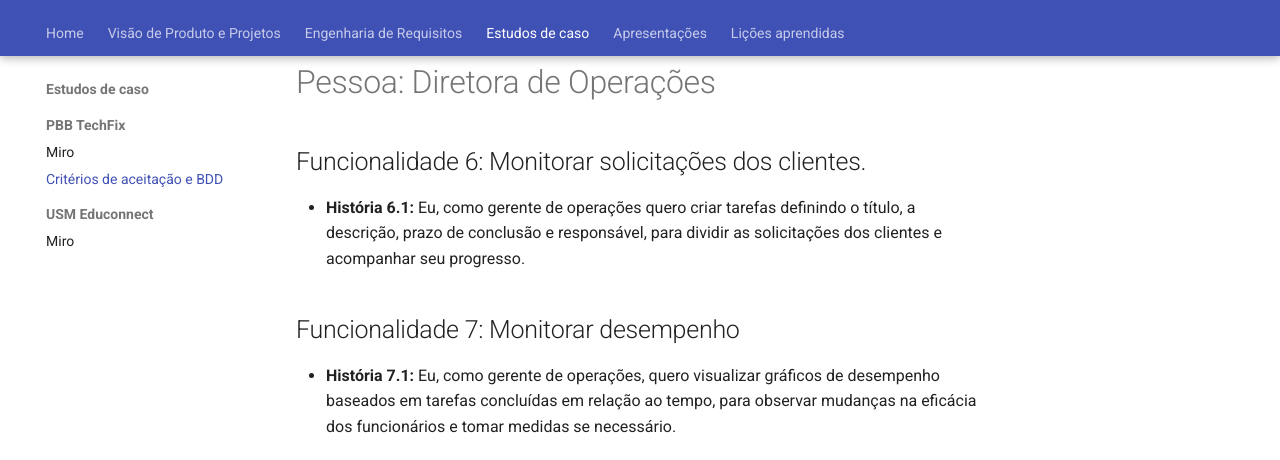
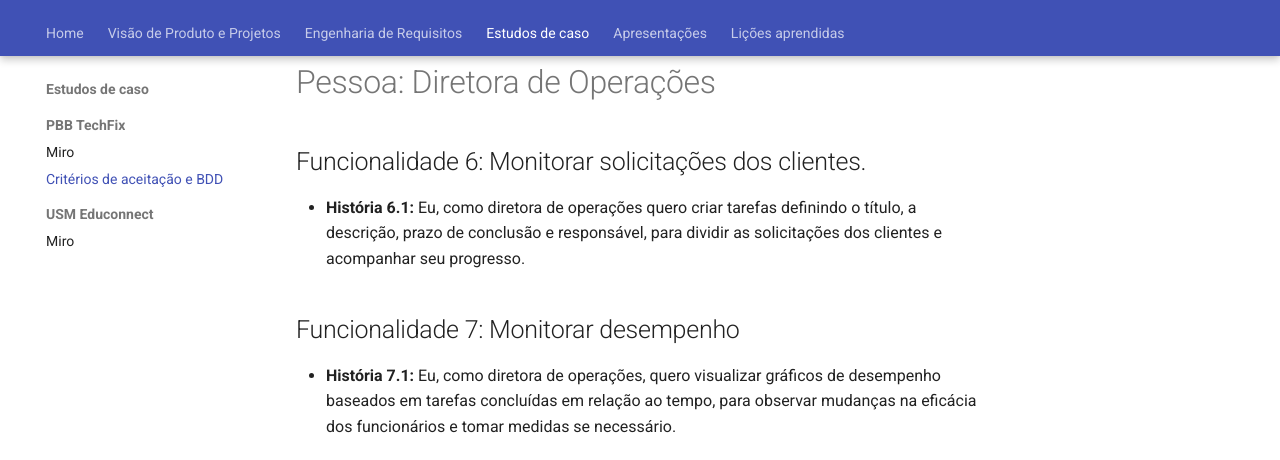
Before and after one commit to mdsreq-fga-unb/2024.2-T01-IdeaSpace, an MkDocs documentation site: the page built from docs/estudos-caso/pbb_techfix_bdd_atualizado.md, in a window 1280 px wide and 900 px high, scrolled down 1433 px. Shown: the part 62-522 px from the top of the window. Built offline with MkDocs 1.6.1 and Material for MkDocs 9.7.7, drawn with Linux system fonts in a browser that asks for light colours; comment, search, counter and statistics services are not loaded.

```diff
--- a/docs/estudos-caso/pbb_techfix_bdd_atualizado.md
+++ b/docs/estudos-caso/pbb_techfix_bdd_atualizado.md
@@ -32,11 +32,11 @@
 
 ## Funcionalidade 6: Monitorar solicitações dos clientes.
 
-- **História 6.1:** Eu, como gerente de operações quero criar tarefas definindo o título, a descrição, prazo de conclusão e responsável, para dividir as solicitações dos clientes e acompanhar seu progresso.
+- **História 6.1:** Eu, como diretora de operações quero criar tarefas definindo o título, a descrição, prazo de conclusão e responsável, para dividir as solicitações dos clientes e acompanhar seu progresso.
 
 ## Funcionalidade 7: Monitorar desempenho
 
-- **História 7.1:** Eu, como gerente de operações, quero visualizar gráficos de desempenho baseados em tarefas concluídas em relação ao tempo, para observar mudanças na eficácia dos funcionários e tomar medidas se necessário.
+- **História 7.1:** Eu, como diretora de operações, quero visualizar gráficos de desempenho baseados em tarefas concluídas em relação ao tempo, para observar mudanças na eficácia dos funcionários e tomar medidas se necessário.
 
 # Critérios de Aceitação e BDDs
 
```
